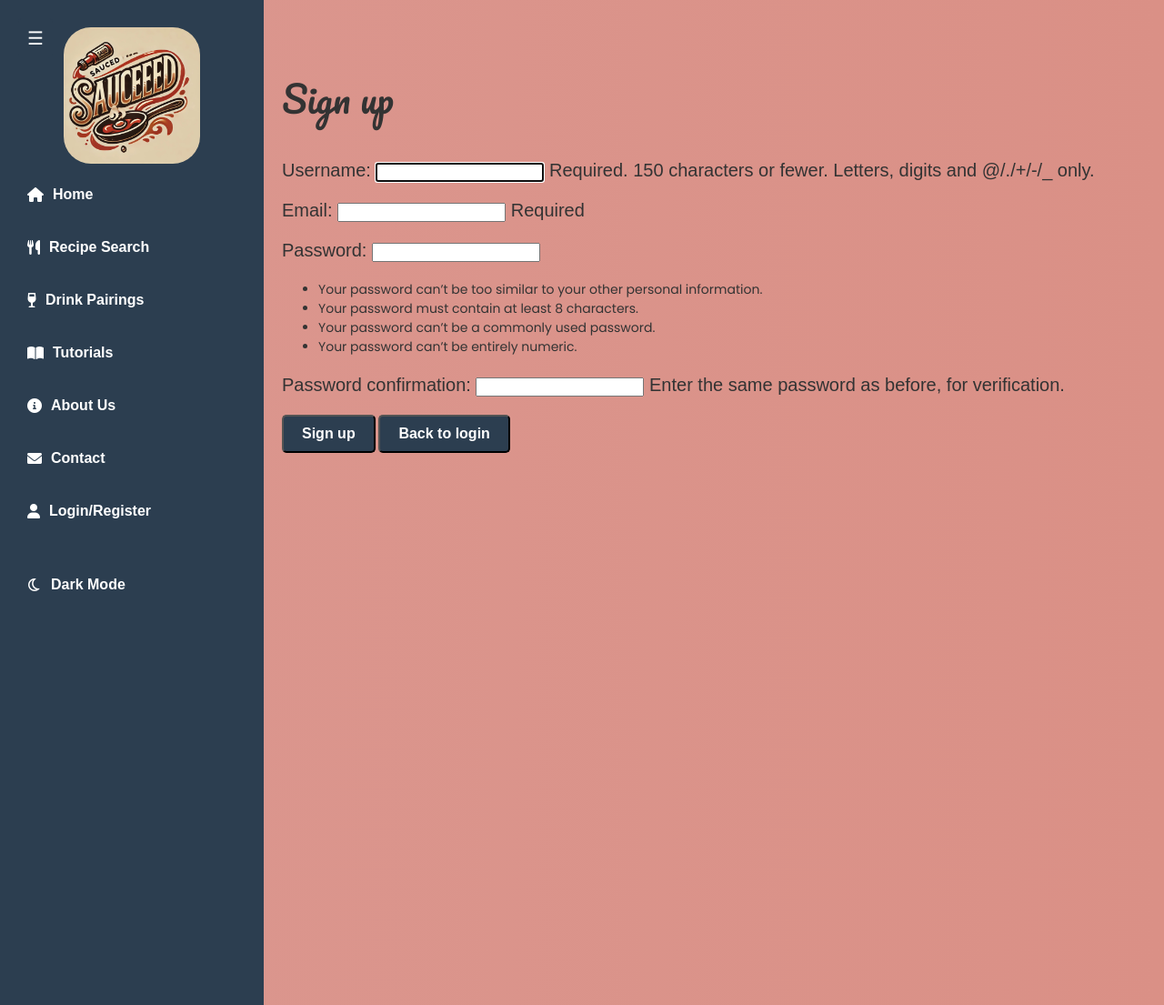
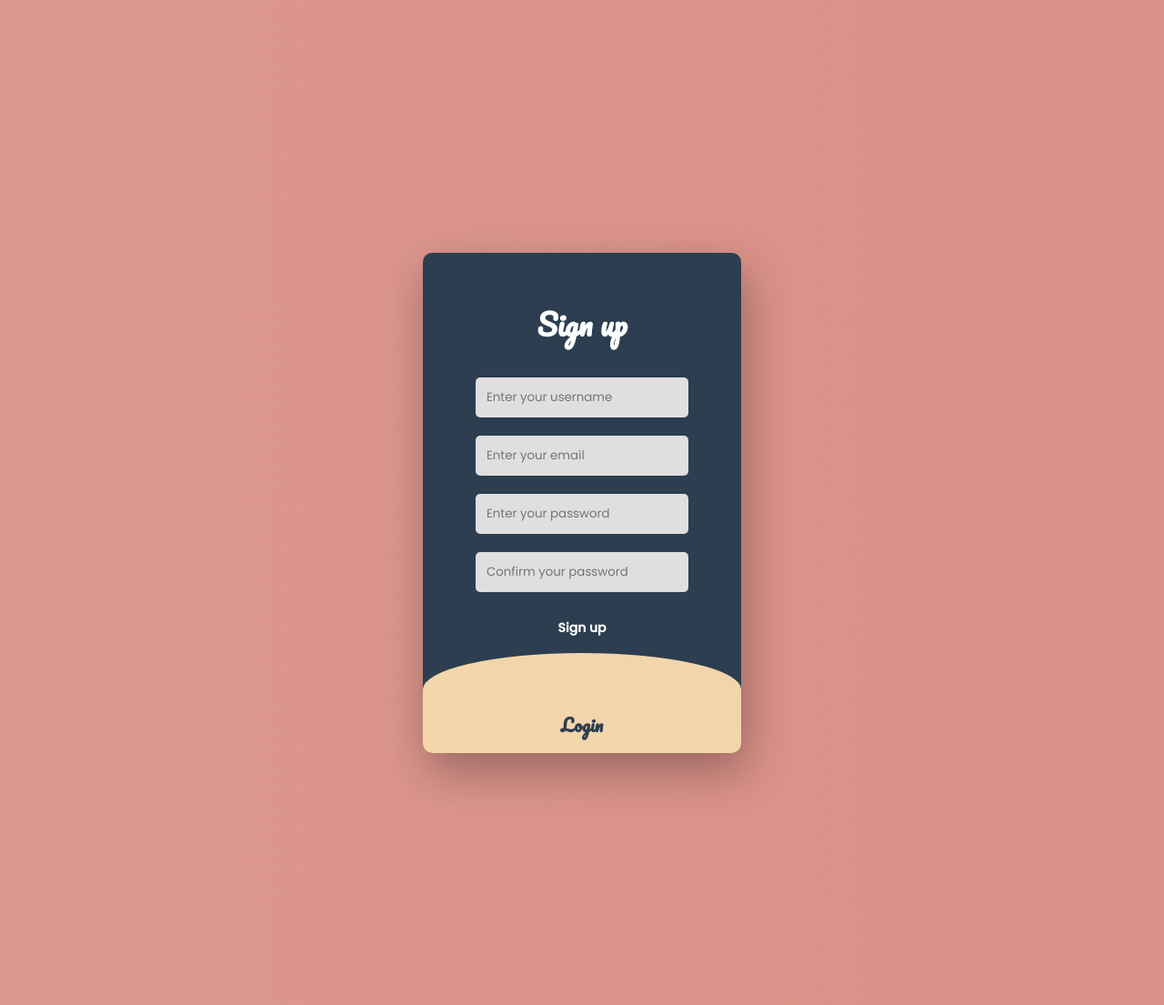
Before and after one commit to UCCS-CS4300-5300/Group6-fall2024, a Django app: page /signup/ in a window 1280 px wide. Shown: the whole page at 91% size. Run offline with Django 4.2, Linux system fonts and the light colour scheme.

Commit message:
Save local changes before pulling Sprint4

```diff
--- /dev/null
+++ b/ourapp/static/css/pages/auth_styles.css
@@ -0,0 +1,166 @@
+.auth-container {
+    width: 350px;
+    height: 550px;
+    background: #2c3e50;
+    overflow: hidden;
+    border-radius: 10px;
+    box-shadow: 5px 20px 50px rgba(0, 0, 0, 0.3);
+    position: absolute;
+    top: 50%;
+    left: 50%;
+    transform: translate(-50%, -50%);
+}
+
+#chk {
+    display: none;
+}
+
+.signup-section {
+    position: relative;
+    width: 100%;
+    height: 100%;
+}
+
+.auth-form {
+    width: 100%;
+    padding: 20px 0;
+}
+
+.auth-form label {
+    color: #fff;
+    font-size: 2.3em;
+    justify-content: center;
+    display: flex;
+    margin: 30px 0;
+    font-weight: bold;
+    cursor: pointer;
+    transition: .5s ease-in-out;
+    font-family: "Pacifico", cursive;
+}
+
+.auth-form input[type="text"],
+.auth-form input[type="password"],
+.auth-form input[type="email"] {
+    width: 60%;
+    height: 20px;
+    background: #e0dede;
+    justify-content: center;
+    display: flex;
+    margin: 20px auto;
+    padding: 12px;
+    border: none;
+    outline: none;
+    border-radius: 5px;
+    font-family: 'Poppins', sans-serif;
+}
+
+.auth-form button {
+    width: 60%;
+    height: 40px;
+    margin: 10px auto;
+    justify-content: center;
+    display: block;
+    color: #fff;
+    background: #2c3e50;
+    font-size: 1em;
+    font-weight: bold;
+    margin-top: 20px;
+    outline: none;
+    border: none;
+    border-radius: 5px;
+    transition: .2s ease-in;
+    cursor: pointer;
+    font-family: 'Poppins', sans-serif;
+}
+
+.auth-form button:hover {
+    transform: scale(1.03);
+}
+
+.login-section {
+    height: 480px;
+    background: #f2d5aa;
+    border-radius: 60% / 10%;
+    transform: translateY(-110px);
+    transition: .8s ease-in-out;
+}
+
+.login-section label {
+    color: #2c3e50;
+    transform: scale(.6);
+}
+
+#chk:checked ~ .login-section {
+    transform: translateY(-450px);
+}
+
+#chk:checked ~ .login-section label {
+    transform: scale(1);
+}
+
+#chk:checked ~ .signup-section label {
+    transform: scale(.6);
+}
+
+.remember-me {
+    display: flex;
+    align-items: center;
+    justify-content: center;
+    gap: 10px;
+    margin: 10px 0;
+    font-size: 18px;
+}
+
+.remember-me input[type="checkbox"] {
+    width: auto;
+    height: auto;
+    margin: 0;
+    transform: scale(1.2);
+}
+
+.remember-me label {
+    color: #2c3e50;
+    font-size: 0.9em;
+    margin: 0;
+    transform: none;
+}
+
+/* Form errors styling */
+.form-errors {
+    width: 60%;
+    margin: 10px auto;
+    color: #e74c3c;
+    font-size: 0.8em;
+    text-align: center;
+    font-family: 'Poppins', sans-serif;
+}
+
+.errorlist {
+    list-style: none;
+    padding: 0;
+    margin: 5px 0;
+}
+
+/* Responsive adjustments */
+@media (max-width: 768px) {
+    .auth-container {
+        width: 90%;
+        max-width: 350px;
+        margin: 50px auto;
+    }
+
+    .auth-form label {
+        font-size: 1.8em;
+        margin: 20px 0;
+    }
+
+    .auth-form input[type="text"],
+    .auth-form input[type="password"],
+    .auth-form input[type="email"] {
+        width: 80%;
+    }
+
+    .auth-form button {
+        width: 80%;
+    }
+}
--- /dev/null
+++ b/ourapp/templates/ourapp/auth_base.html
@@ -0,0 +1,75 @@
+{% extends 'ourapp/base.html' %}
+{% load static %}
+
+{% block extra_css %}
+<link rel="stylesheet" href="{% static 'css/pages/auth_styles.css' %}">
+{% endblock %}
+
+{% block content %}
+<div class="auth-overlay">
+    <div class="auth-container">
+        <input type="checkbox" id="chk" aria-hidden="true" {% if request.resolver_match.url_name == 'login' %}checked{% endif %}>
+
+        <div class="signup-section">
+            <form method="post" action="{% url 'signup' %}" class="auth-form">
+                {% csrf_token %}
+                <label for="chk" aria-hidden="true">Sign up</label>
+
+                <!-- Signup Fields with placeholders -->
+                <div class="form-group">
+                    <!-- {{ signup_form.username }} -->
+                    <input type="text" name="username" placeholder="Enter your username" class="input" required>
+                </div>
+                <div class="form-group">
+                    <!-- {{ signup_form.email }} -->
+                    <input type="email" name="email" placeholder="Enter your email" class="input" required>
+                </div>
+                <div class="form-group">
+                    <!-- {{ signup_form.password1 }} -->
+                    <input type="password" name="password1" placeholder="Enter your password" class="input" required>
+                </div>
+                <div class="form-group">
+                    <!-- {{ signup_form.password2 }} -->
+                    <input type="password" name="password2" placeholder="Confirm your password" class="input" required>
+                </div>
+
+                {% if signup_form.errors %}
+                    <div class="form-errors">
+                        {{ signup_form.errors }}
+                    </div>
+                {% endif %}
+                <button type="submit">Sign up</button>
+            </form>
+        </div>
+
+        <div class="login-section">
+            <form method="post" action="{% url 'login' %}" class="auth-form">
+                {% csrf_token %}
+                <label for="chk" aria-hidden="true">Login</label>
+
+                <!-- Login Fields with placeholders -->
+                <div class="form-group">
+                    <!-- {{ login_form.username }} -->
+                    <input type="text" name="username" placeholder="Enter your username" class="input" required>
+                </div>
+                <div class="form-group">
+                    <!-- {{ login_form.password }} -->
+                    <input type="password" name="password" placeholder="Enter your password" class="input" required>
+                </div>
+
+                <div class="remember-me">
+                    {{ login_form.remember_me }}
+                    <label for="{{ login_form.remember_me.id_for_label }}">Remember me</label>
+                </div>
+
+                {% if login_form.errors %}
+                    <div class="form-errors">
+                        {{ login_form.errors }}
+                    </div>
+                {% endif %}
+                <button type="submit">Login</button>
+            </form>
+        </div>
+    </div>
+</div>
+{% endblock %}
--- a/ourapp/templates/ourapp/base.html
+++ b/ourapp/templates/ourapp/base.html
@@ -41,6 +41,7 @@
     <div class="container">
 
         <!-- Sidebar Navigation -->
+        {% if user.is_authenticated %}
         <nav class="sidebar" aria-label="Main navigation sidebar">
             <button class="sidebar-toggle" aria-label="Toggle sidebar" onclick="toggleSidebar()">☰</button>
 
@@ -57,16 +58,15 @@
                 <li><a href="https://images.app.goo.gl/eu5yi13W4Yaeccu47" aria-label="About us external link" target="_blank"><i class="fas fa-info-circle"></i><span>About Us</span> </a></li>
                 <li><a href="mailto:thastings@uccs.edu" aria-label="Contact us email link" target="_blank"><i class="fas fa-envelope"></i><span>Contact</span></a></li>
                 {% if user.is_authenticated %}
-                    <br>
                     <li><a href="{% url 'profile' %}" aria-label="Profile page link"><i class="fa-solid fa-user"></i><span>Profile</span></a></li>
                     <li><a href="{% url 'logout' %}" aria-label="Logout link"><i class="fa-solid fa-right-from-bracket"></i><span>Logout</span></a></li>
                 {% else %}
                     <li><a href="{% url 'login' %}" aria-label="Login/Register page link"><i class="fa-solid fa-user"></i><span>Login/Register</span></a></li>
                 {% endif %}
-                <br>
                 <li><a href="javascript:void(0);" aria-label="Toggle Dark Mode Button" onclick="toggleDarkMode()"><i class="fa-regular fa-moon"></i><span>Dark Mode</span></a></li>
             </ul>
         </nav>
+        {% endif %}
 
         <main class="main-content">
             {% block content %}{% endblock %}
--- a/ourapp/urls.py
+++ b/ourapp/urls.py
@@ -14,7 +14,6 @@ urlpatterns = [
     path('drink/save/<int:drink_id>/', views.save_drink, name='save_drink'),
     path('drink/remove/<int:drink_id>/', views.remove_drink, name='remove_drink'),
     path('review/delete/<str:review_id>/', views.delete_review, name='delete_review'),
-    # path('save_drink/<str:drink_id>/', views.save_drink, name='save_drink'), WHY IS THERE 2 SAVE DINRKS??
     path('meal/search/', views.search_meals, name='search_meals'),
     path('meal/search/results/', views.search_meals, name='search_meals'),
     path('meal/details/<int:pk>', views.MealDetails.as_view(), name='meal_detail'),
--- a/ourapp/views.py
+++ b/ourapp/views.py
@@ -274,48 +274,93 @@ def get_meal_detail(request):
     mealID_list = Meal.objects.values_list('mealID', flat=True).distinct()
     return render(request, 'meal_search_page.html', {'mealID_list': mealID_list, 'meals': meals})
 
+# def signup(request):
+#     # Handle the user signup
+#     if request.method == 'POST':
+#         # If the form is submitted, create an instance
+#         form = SignUpForm(request.POST)
+#         if form.is_valid():
+#             # If the form is valid save the user and log them in
+#             user = form.save()
+#             login(request, user)
+#             # Redirect to the home page after successful signup
+#             return redirect('home_page')
+#     else:
+#         # If the request is Get create an empty instance
+#         form = SignUpForm()
+#     # Show the signup template with the form
+#     return render(request, 'ourapp/signup.html', {'form': form})
+
+# def user_login(request):
+#     # Handle the user login process
+#     if request.method == 'POST':
+#         # If the form is submitted create an instance
+#         form = CustomAuthenticationForm(request, data=request.POST)
+#         if form.is_valid():
+#             # If the form is valid get the username and password
+#             username = form.cleaned_data.get('username')
+#             password = form.cleaned_data.get('password')
+#             # Authenticate the user
+#             user = authenticate(username=username, password=password)
+#             if user is not None:
+#                 # If the user is authenticated log them in
+#                 login(request, user)
+#                 # Check if the Remember Me box is checked
+#                 if form.cleaned_data.get('remember_me'):
+#                     # Set the session to expire to 1 week if checked
+#                     request.session.set_expiry(604800)  # 1 week in secs.
+#                 # Redirect to the home page after successful login
+#                 return redirect('home_page')
+#     else:
+#         # If the request method is Get
+#         form = CustomAuthenticationForm()
+#     # Show the login template
+#     return render(request, 'ourapp/login.html', {'form': form})
+
+def auth_page(request):
+    signup_form = SignUpForm()
+    login_form = CustomAuthenticationForm()
+
+    if request.method == 'POST':
+        if 'signup' in request.path:
+            form = SignUpForm(request.POST)
+            if form.is_valid():
+                user = form.save()
+                login(request, user)
+                return redirect('home_page')
+            signup_form = form
+        elif 'login' in request.path:
+            form = CustomAuthenticationForm(request, data=request.POST)
+            if form.is_valid():
+                username = form.cleaned_data.get('username')
+                password = form.cleaned_data.get('password')
+                user = authenticate(username=username, password=password)
+                if user:
+                    login(request, user)
+                    if form.cleaned_data.get('remember_me'):
+                        request.session.set_expiry(1209600)  # 2 weeks
+                    return redirect('home_page')
+            login_form = form
+
+    return render(request, 'ourapp/auth_base.html', {
+        'signup_form': signup_form,
+        'login_form': login_form,
+    })
+
 def signup(request):
-    # Handle the user signup
-    if request.method == 'POST':
-        # If the form is submitted, create an instance
-        form = SignUpForm(request.POST)
-        if form.is_valid():
-            # If the form is valid save the user and log them in
-            user = form.save()
-            login(request, user)
-            # Redirect to the home page after successful signup
-            return redirect('home_page')
-    else:
-        # If the request is Get create an empty instance
-        form = SignUpForm()
-    # Show the signup template with the form
-    return render(request, 'ourapp/signup.html', {'form': form})
+    return auth_page(request)
 
 def user_login(request):
-    # Handle the user login process
-    if request.method == 'POST':
-        # If the form is submitted create an instance
-        form = CustomAuthenticationForm(request, data=request.POST)
-        if form.is_valid():
-            # If the form is valid get the username and password
-            username = form.cleaned_data.get('username')
-            password = form.cleaned_data.get('password')
-            # Authenticate the user
-            user = authenticate(username=username, password=password)
-            if user is not None:
-                # If the user is authenticated log them in
-                login(request, user)
-                # Check if the Remember Me box is checked
-                if form.cleaned_data.get('remember_me'):
-                    # Set the session to expire to 1 week if checked
-                    request.session.set_expiry(604800)  # 1 week in secs.
-                # Redirect to the home page after successful login
-                return redirect('home_page')
-    else:
-        # If the request method is Get
-        form = CustomAuthenticationForm()
-    # Show the login template
-    return render(request, 'ourapp/login.html', {'form': form})
+    return auth_page(request)
+
+def user_logout(request):
+    logout(request)
+    return redirect('login')
+
+@login_required
+def user_logout(request):
+    logout(request)
+    return redirect('home_page')
 
 # TO DO: Redirect to the login Page when logged out
 @login_required
@@ -370,7 +415,6 @@ def delete_review(request, review_id):
     review.delete()
     return redirect('Drink_detail', pk=review.cocktail.drinkID)
     # Redirect to the detail page of the saved drink
-    # return redirect('Drink_detail', pk=drink_id) TWO RETURNS???
 
 @login_required
 def save_meal(request, meal_id):
```
Also changed, not shown: ourapp/templates/ourapp/login.html (+10 -0 lines), db.sqlite3.
